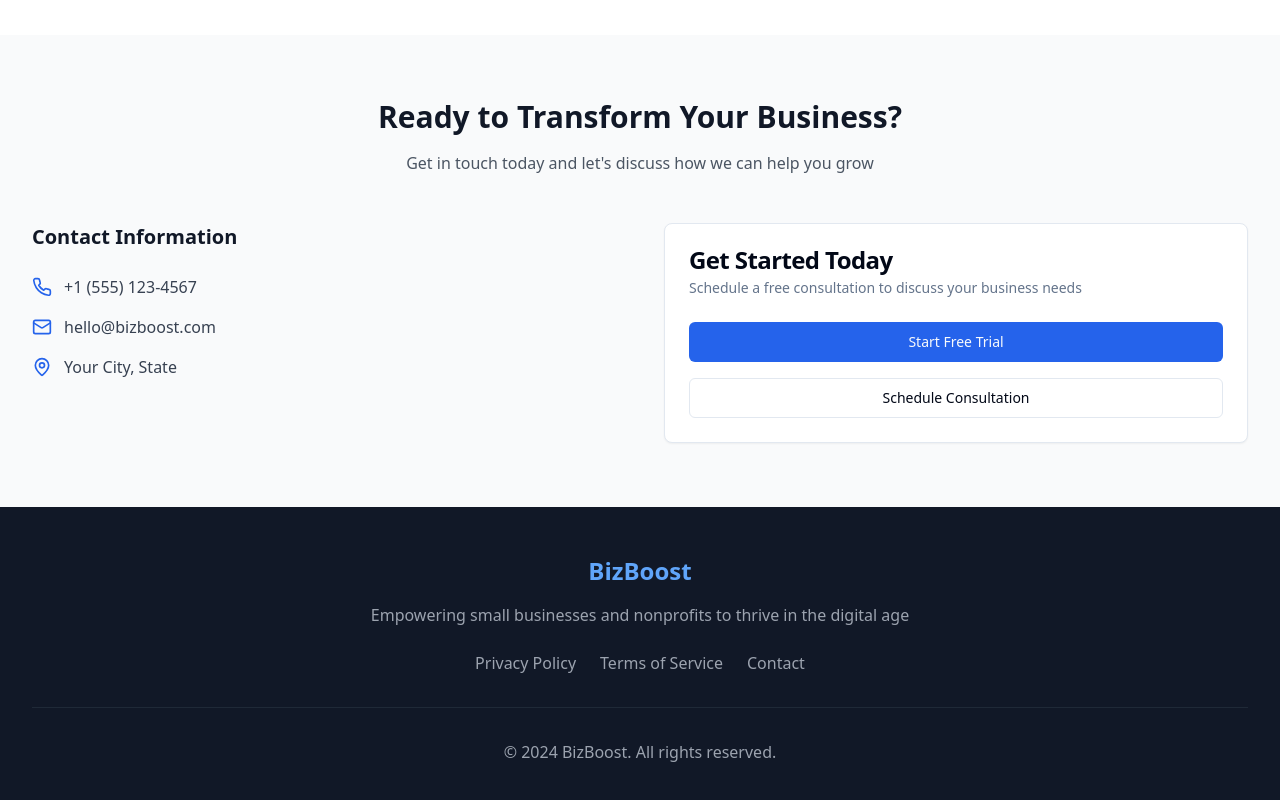
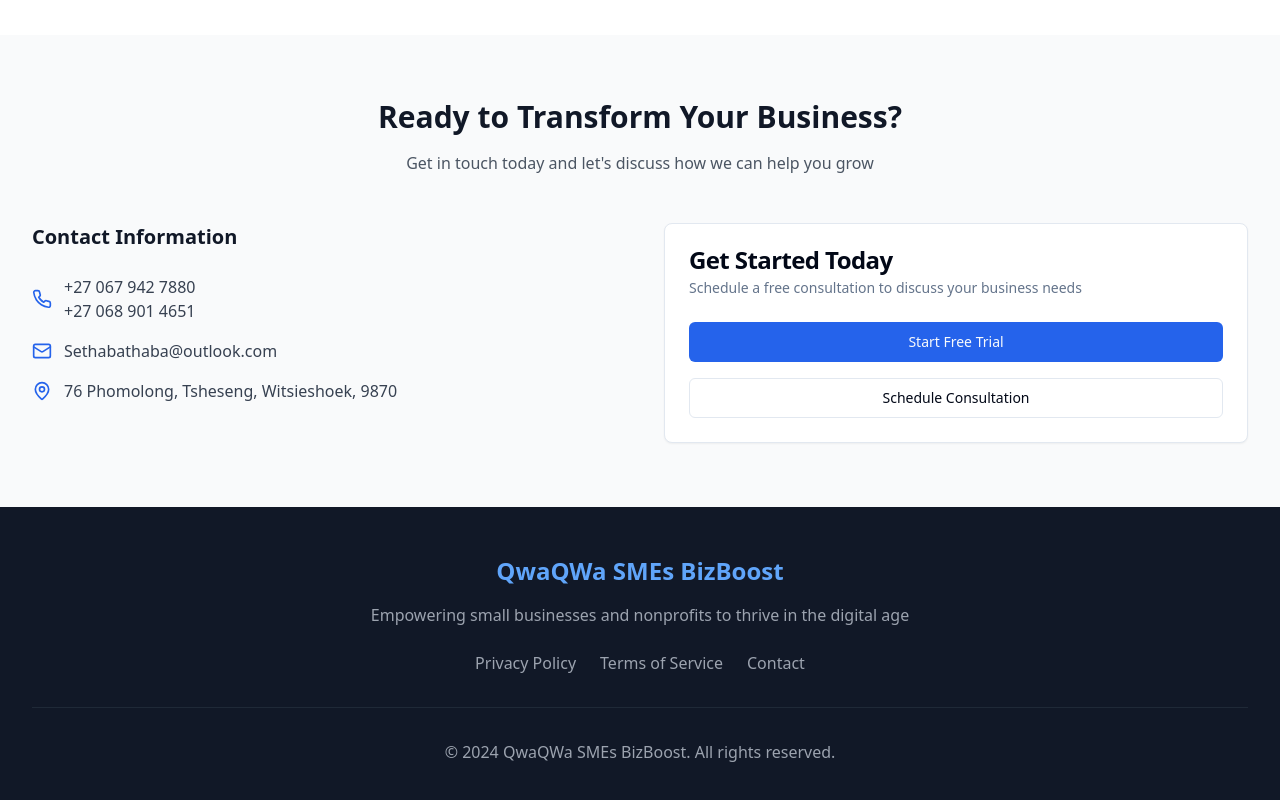
Before and after one commit to Morgan-Insights-and-Signals/sethabathaba-biz-suite, a React (Vite) app: page / in a window 1280 px wide. Shown: the part 1986-2786 px from the top of the page. Built offline with nearby package versions, Linux system fonts and the light colour scheme.

Commit message:
Refactor: Update contact details and branding
Update the contact information and branding to reflect the user's details.

```diff
--- a/src/pages/Index.tsx
+++ b/src/pages/Index.tsx
@@ -13,7 +13,7 @@ const Index = () => {
         <div className="max-w-7xl mx-auto px-4 sm:px-6 lg:px-8">
           <div className="flex justify-between items-center h-16">
             <div className="flex items-center">
-              <div className="text-2xl font-bold text-blue-600">BizBoost</div>
+              <div className="text-xl font-bold text-blue-600">QwaQWa SMEs BizBoost</div>
             </div>
             <div className="hidden md:flex space-x-8">
               <a href="#services" className="text-gray-700 hover:text-blue-600 transition-colors">Services</a>
@@ -214,15 +214,18 @@ const Index = () => {
               <div className="space-y-4">
                 <div className="flex items-center">
                   <Phone className="h-5 w-5 text-blue-600 mr-3" />
-                  <span className="text-gray-700">+1 (555) 123-4567</span>
+                  <div className="text-gray-700">
+                    <div>+27 067 942 7880</div>
+                    <div>+27 068 901 4651</div>
+                  </div>
                 </div>
                 <div className="flex items-center">
                   <Mail className="h-5 w-5 text-blue-600 mr-3" />
-                  <span className="text-gray-700">hello@bizboost.com</span>
+                  <span className="text-gray-700">Sethabathaba@outlook.com</span>
                 </div>
                 <div className="flex items-center">
                   <MapPin className="h-5 w-5 text-blue-600 mr-3" />
-                  <span className="text-gray-700">Your City, State</span>
+                  <span className="text-gray-700">76 Phomolong, Tsheseng, Witsieshoek, 9870</span>
                 </div>
               </div>
             </div>
@@ -254,7 +257,7 @@ const Index = () => {
       <footer className="bg-gray-900 text-white py-12">
         <div className="max-w-7xl mx-auto px-4 sm:px-6 lg:px-8">
           <div className="text-center">
-            <div className="text-2xl font-bold text-blue-400 mb-4">BizBoost</div>
+            <div className="text-2xl font-bold text-blue-400 mb-4">QwaQWa SMEs BizBoost</div>
             <p className="text-gray-400 mb-6">
               Empowering small businesses and nonprofits to thrive in the digital age
             </p>
@@ -271,7 +274,7 @@ const Index = () => {
             </div>
             <div className="mt-8 pt-8 border-t border-gray-800">
               <p className="text-gray-400">
-                © 2024 BizBoost. All rights reserved.
+                © 2024 QwaQWa SMEs BizBoost. All rights reserved.
               </p>
             </div>
           </div>
--- a/src/pages/Login.tsx
+++ b/src/pages/Login.tsx
@@ -31,7 +31,7 @@ const Login = () => {
 
         <Card className="shadow-xl">
           <CardHeader className="text-center space-y-1">
-            <div className="text-2xl font-bold text-blue-600 mb-2">BizBoost</div>
+            <div className="text-xl font-bold text-blue-600 mb-2">QwaQWa SMEs BizBoost</div>
             <CardTitle className="text-2xl">Welcome Back</CardTitle>
             <CardDescription>
               Sign in to your account to continue
```
